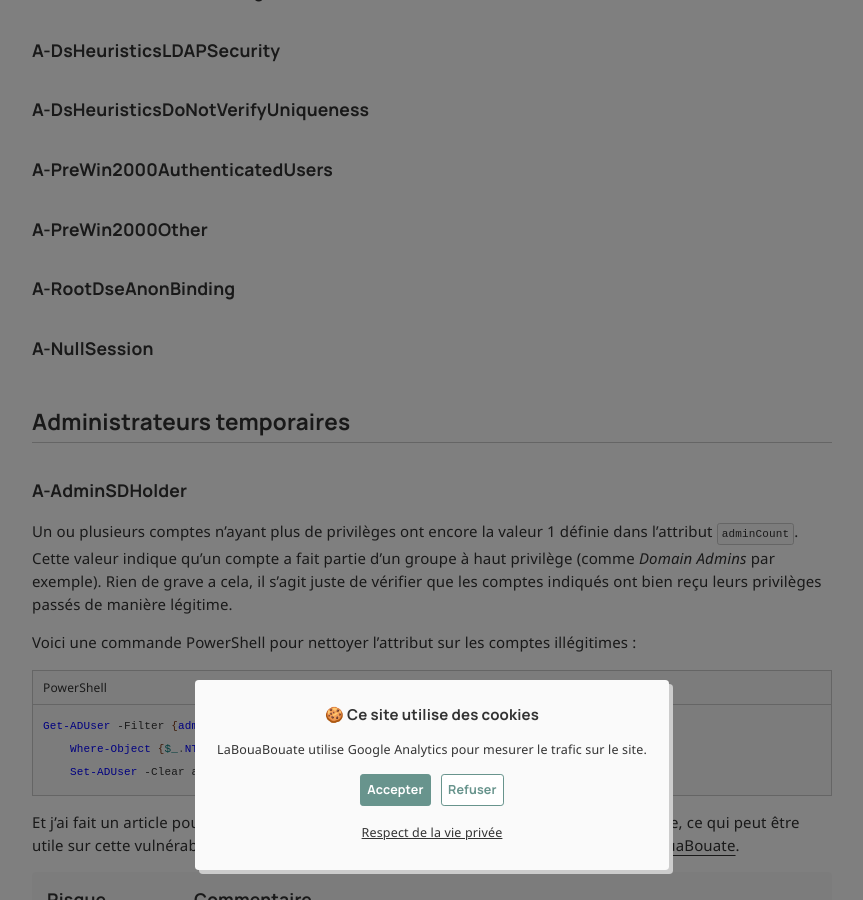
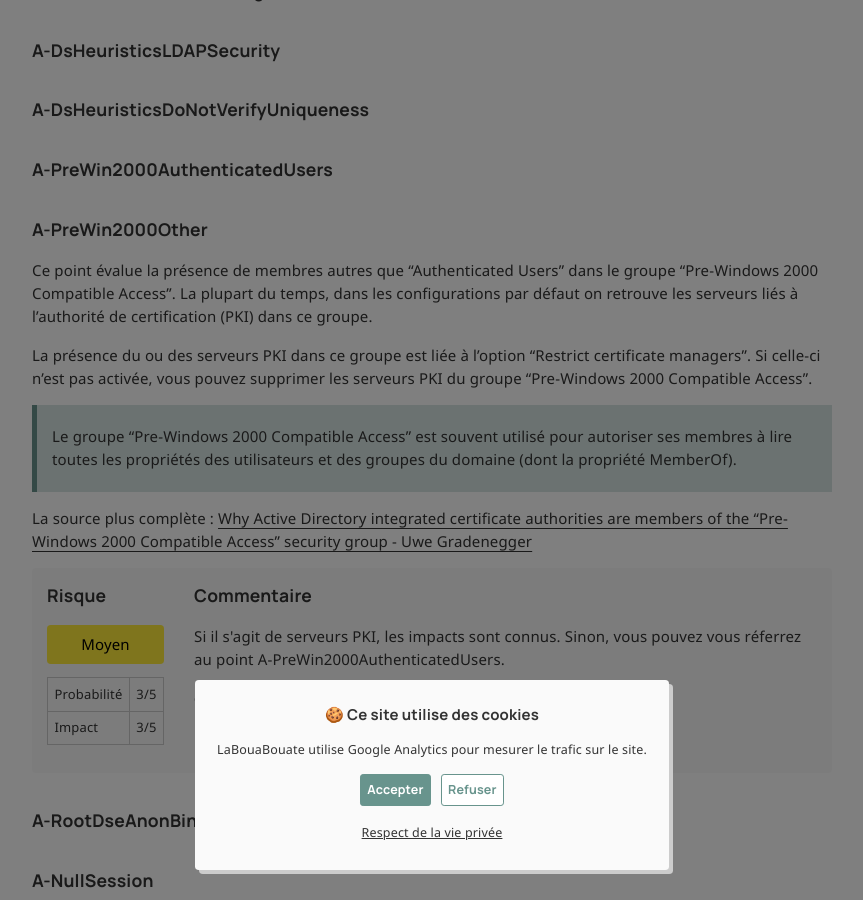
Before and after one commit to leobouard/leobouard.github.io, a Jekyll site: the page built from _posts/2025-06-04-remediation-ad-pingcastle-004.md, in a window 1280 px wide and 900 px high, scrolled down 6549 px. Shown: the whole window, without its empty margins (208-1071 px from the left). Built offline with Jekyll 4.4.1, drawn with Linux system fonts in a browser that asks for light colours; nearby versions of some CDN libraries; some web fonts are replaced; comment, search, counter and statistics services are not loaded.

Commit message:
Update 2025-06-04-remediation-ad-pingcastle-004.md

```diff
--- a/_posts/2025-06-04-remediation-ad-pingcastle-004.md
+++ b/_posts/2025-06-04-remediation-ad-pingcastle-004.md
@@ -201,6 +201,16 @@ Set-ADObject (Get-ADDomain) -Replace @{ 'msDS-ExpirePasswordsOnSmartCardOnlyAcco
 
 ### A-PreWin2000Other
 
+Ce point évalue la présence de membres autres que "Authenticated Users" dans le groupe "Pre-Windows 2000 Compatible Access". La plupart du temps, dans les configurations par défaut on retrouve les serveurs liés à l'authorité de certification (PKI) dans ce groupe.
+
+La présence du ou des serveurs PKI dans ce groupe est liée à l'option "Restrict certificate managers". Si celle-ci n'est pas activée, vous pouvez supprimer les serveurs PKI du groupe "Pre-Windows 2000 Compatible Access".
+
+> Le groupe "Pre-Windows 2000 Compatible Access" est souvent utilisé pour autoriser ses membres à lire toutes les propriétés des utilisateurs et des groupes du domaine (dont la propriété MemberOf).
+
+La source plus complète : [Why Active Directory integrated certificate authorities are members of the "Pre-Windows 2000 Compatible Access" security group - Uwe Gradenegger](https://www.gradenegger.eu/en/why-active-directory-integrated-certification-authorities-are-members-of-pre-windows-2000-compatible-access/)
+
+{% include risk-score.html impact=3 probability=3 comment="Si il s'agit de serveurs PKI, les impacts sont connus. Sinon, vous pouvez vous réferrez au point A-PreWin2000AuthenticatedUsers." %}
+
 ### A-RootDseAnonBinding
 
 ### A-NullSession
```
